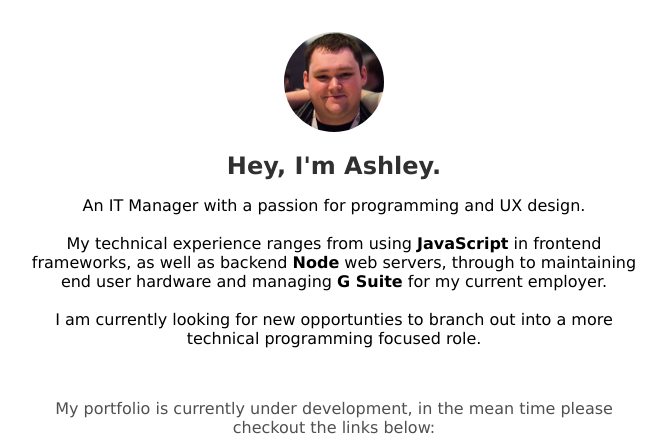
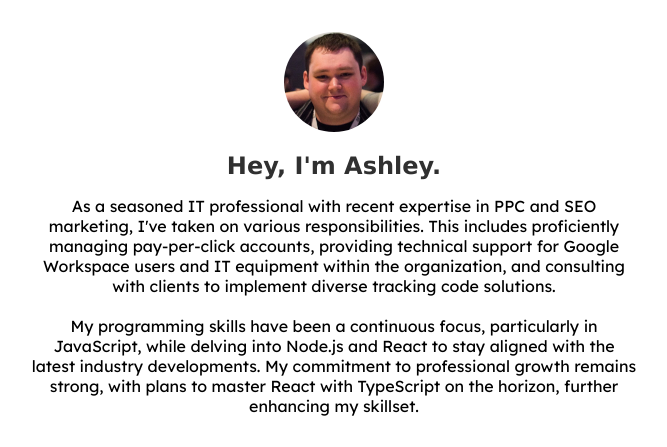
Before and after one commit to Alchamyst/ayetman-portfolio-placeholder, a Gatsby site: page / in a window 1280 px wide. Shown: the top 447 px of the page, without its empty margins (306-973 px from the left). Built offline with nearby package versions, Linux system fonts and the light colour scheme; Gatsby itself is replaced by a stand-in of ours.

Commit message:
add Lexend font. update home page text.

```diff
--- a/src/components/footer.js
+++ b/src/components/footer.js
@@ -5,7 +5,7 @@ const Footer = () => {
   return (
     <div className={style.footer}>
         <div>
-            &copy; 2021 Ashley Yetman. All Rights Reserved.
+            &copy; 2021-2023 Ashley Yetman. All Rights Reserved.
         </div>
     </div>
   );
--- a/src/components/layout.module.css
+++ b/src/components/layout.module.css
@@ -14,7 +14,7 @@ body {
 }
 
 
-@media only screen and (max-width: 1920px) {
+@media only screen and (min-width: 801px) {
     .container {
         max-width: 50%;
     }
--- a/src/pages/index.js
+++ b/src/pages/index.js
@@ -22,36 +22,45 @@ const minorHeaderStyle = {
 };
 
 const pStyles = {
-  'text-align': 'center'
+  'text-align': 'center',
+  'font-family': 'Lexend',
 }
 
 const imgButtonStyles = {
   'padding-left': "1em",
   'padding-right': "1em",
-  'min-width': "40px"
+  'min-width': "40px",
+  'min-height': "40px",
+  'max-width': "64px",
+  'max-height': "64px",
 };
 
 const IndexPage = () => {
   return (
     <div>
       <Layout pageTitle="Ashley Yetman's Portfolio" metaKeywords={metaKeywords} bNavbar={false}>
+        <link rel="preconnect" href="https://fonts.googleapis.com" />
+        <link rel="preconnect" href="https://fonts.gstatic.com" crossorigin />
+        <link href="https://fonts.googleapis.com/css2?family=Lexend&display=swap" rel="stylesheet" />
+
         <img src={profileImg} height="15%" width="15%" alt="Ashley Yetman" style={proPicStyle}/>
         <h1 style={minorHeaderStyle}>
           Hey, I'm Ashley.
         </h1>
         <p style={pStyles}>
-          An IT Manager with a passion for programming and UX design.
-          <br /><br />
-          My technical experience ranges from using <strong>JavaScript</strong> in frontend frameworks, as well as backend <strong>Node</strong> web servers,
-          through to maintaining end user hardware and managing <strong>G Suite</strong> for my current employer.
-          <br /><br />
-          I am currently looking for new opportunties to branch out into a more technical programming focused role.
+          As a seasoned IT professional with recent expertise in PPC and SEO marketing, I've taken on various responsibilities.
+          This includes proficiently managing pay-per-click accounts, providing technical support for Google Workspace users and IT equipment within the organization,
+          and consulting with clients to implement diverse tracking code solutions.
+          <br />
+          <br />
+          My programming skills have been a continuous focus, particularly in JavaScript, while delving into Node.js and React to stay aligned with the latest industry developments.
+          My commitment to professional growth remains strong, with plans to master React with TypeScript on the horizon, further enhancing my skillset.
         </p>
         <br />
         <p style={{'color': '#505050'}}>My portfolio is currently under development, in the mean time please checkout the links below:</p>
         <p>
-          <a href="https://github.com/Alchamyst"><img src={gitHubImg} height="6%" width="6%" alt="Alchamyst GitHub Page" style={imgButtonStyles} /></a>
-          <a href="https://www.linkedin.com/in/ashley-yetman/"><img src={linkedInImg} height="6%" width="6%" alt="Ashley Yetman LinkedIn Page" style={imgButtonStyles} /></a>
+          <a href="https://github.com/Alchamyst"><img src={gitHubImg} height="6%" width="6%" alt="GitHub Logo" style={imgButtonStyles} /></a>
+          <a href="https://www.linkedin.com/in/ashley-yetman/"><img src={linkedInImg} height="6%" width="6%" alt="LinkedIn Logo" style={imgButtonStyles} /></a>
         </p>
       </Layout>
     </div>
```
Also changed, not shown: 1 other file.
